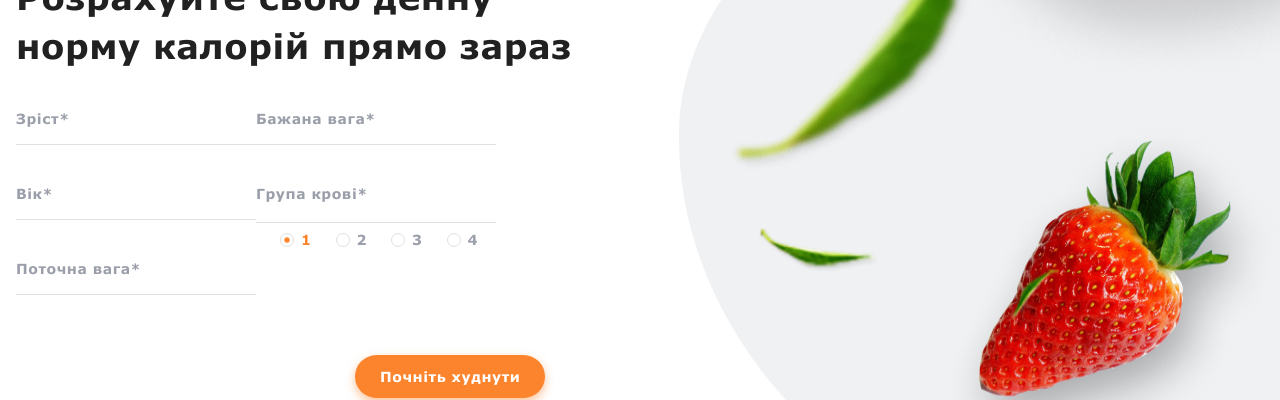
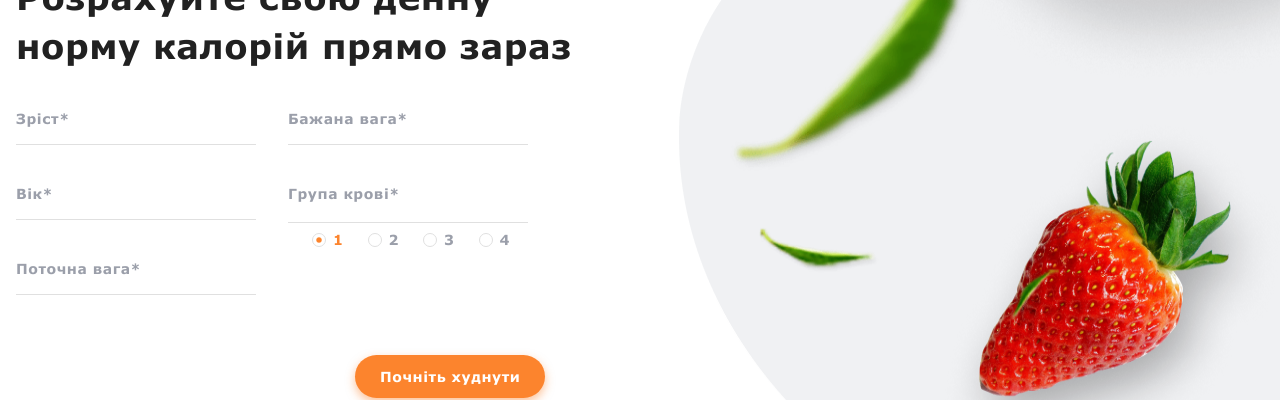
Before and after one commit to MarinaTripetska/slim-mom-front, a React (Create React App) app: page / in a window 1280 px wide. Shown: the part 334-734 px from the top of the page. Built offline with nearby package versions, Linux system fonts and the light colour scheme.

Commit message:
LittleFix1

```diff
--- a/src/GlobalStyles.jsx
+++ b/src/GlobalStyles.jsx
@@ -15,7 +15,7 @@ const GlobalStyle = createGlobalStyle`
   font-weight: 700;
 }
 
-@media screen and (max-width: 768px) {
+@media screen and (max-width: 767px) {
   .hideOnMobile {
     display: none !important;
   }
--- a/src/components/DailyCalorieIntake/DailyCalorieIntake.styles.jsx
+++ b/src/components/DailyCalorieIntake/DailyCalorieIntake.styles.jsx
@@ -9,7 +9,7 @@ const InfoList = styled.ul`
   font-size: 14px;
   line-height: 1.214;
   letter-spacing: 0.04em;
-  @media (max-width: 768px) {
+  @media (max-width: 767px) {
     width: 250px;
     margin: 0;
   }
--- a/src/components/DailyCaloriesForm/DailyCaloriesForm.styles.js
+++ b/src/components/DailyCaloriesForm/DailyCaloriesForm.styles.js
@@ -7,11 +7,14 @@ const FormDiv = styled.div`
   flex-flow: row wrap;
   max-width: 610px;
   padding-left: 20px;
+  padding-right: 20px;
   @media ${breakpoints.tablet} {
     padding-left: 32px;
+    padding-right: 0;
   }
   @media ${breakpoints.desktop} {
     padding-left: 16px;
+    padding-right: 0;
   }
 `;
 
@@ -23,6 +26,13 @@ const DCForm = styled(Form)`
 const LblDiv1 = styled.div`
   display: flex;
   flex-flow: column;
+  width: 100%;
+  @media ${breakpoints.tablet} {
+    max-width: 240px;
+    &:not(:last-child) {
+      margin-right: 32px;
+    }
+  }
 `;
 
 const FormP = styled.p`
@@ -50,6 +60,7 @@ const FormLabel = styled.label`
   color: #9b9faa;
   /* margin-left: 32px; */
   margin-top: 40px;
+  width: 100%;
   @media (max-width: 320px) {
     margin-top: 32px 0 0;
   }
@@ -80,7 +91,7 @@ const FormLabel = styled.label`
 const TextInp = styled(Field)`
   display: block;
   border: none;
-  width: 240px;
+  width: 100%;
   border-bottom: 1px solid rgb(224, 224, 224);
   &:focus,
   &:hover {
@@ -112,7 +123,7 @@ const BlList = styled.ul`
   /* margin-top: 20px; */
   padding: 8px 0 12px;
   display: inline-flex;
-  width: 240px;
+  width: 100%;
   flex-flow: row wrap;
 `;
 
@@ -170,12 +181,12 @@ const BtnDiv = styled.div`
   //     margin-left: auto;
   //   }
   // }
-  margin: 40px auto 0 auto;
+  margin: 40px auto 100px auto;
   @media ${breakpoints.tablet} {
-    margin: 60px auto 0 32px;
+    margin: 60px auto 100px 32px;
   }
   @media ${breakpoints.desktop} {
-    margin: 60px 0px 0 339px;
+    margin: 60px 0px 100px 339px;
   }
 `;
 
--- a/src/components/NotAuthNav/NotAuthNav.styled.jsx
+++ b/src/components/NotAuthNav/NotAuthNav.styled.jsx
@@ -17,7 +17,7 @@ export const NotAuthNavStyled = styled.div`
 export const NavThumb = styled.div`
   //padding: 0 20px;
   align-items: center;
-  display: flex;
+  /* display: flex; */
   gap: 16px;
   color: #9b9faa;
   text-transform: uppercase;
@@ -41,7 +41,7 @@ export const NavThumb = styled.div`
 `;
 
 export const NavLinkStyle = styled(NavLink)`
-margin-left: 20px;
+  margin-left: 20px;
   &.active {
     color: #212121;
   }
--- a/src/components/SideBar/SideBar.styles.js
+++ b/src/components/SideBar/SideBar.styles.js
@@ -50,7 +50,7 @@ const ProdDiv = styled.div`
 
 const ProdListDiv = styled.div`
   width: 280px;
-  @media (max-width: 768px) {
+  @media (max-width: 767px) {
     width: 250px;
   }
   @media (max-width: 550px) {
```
